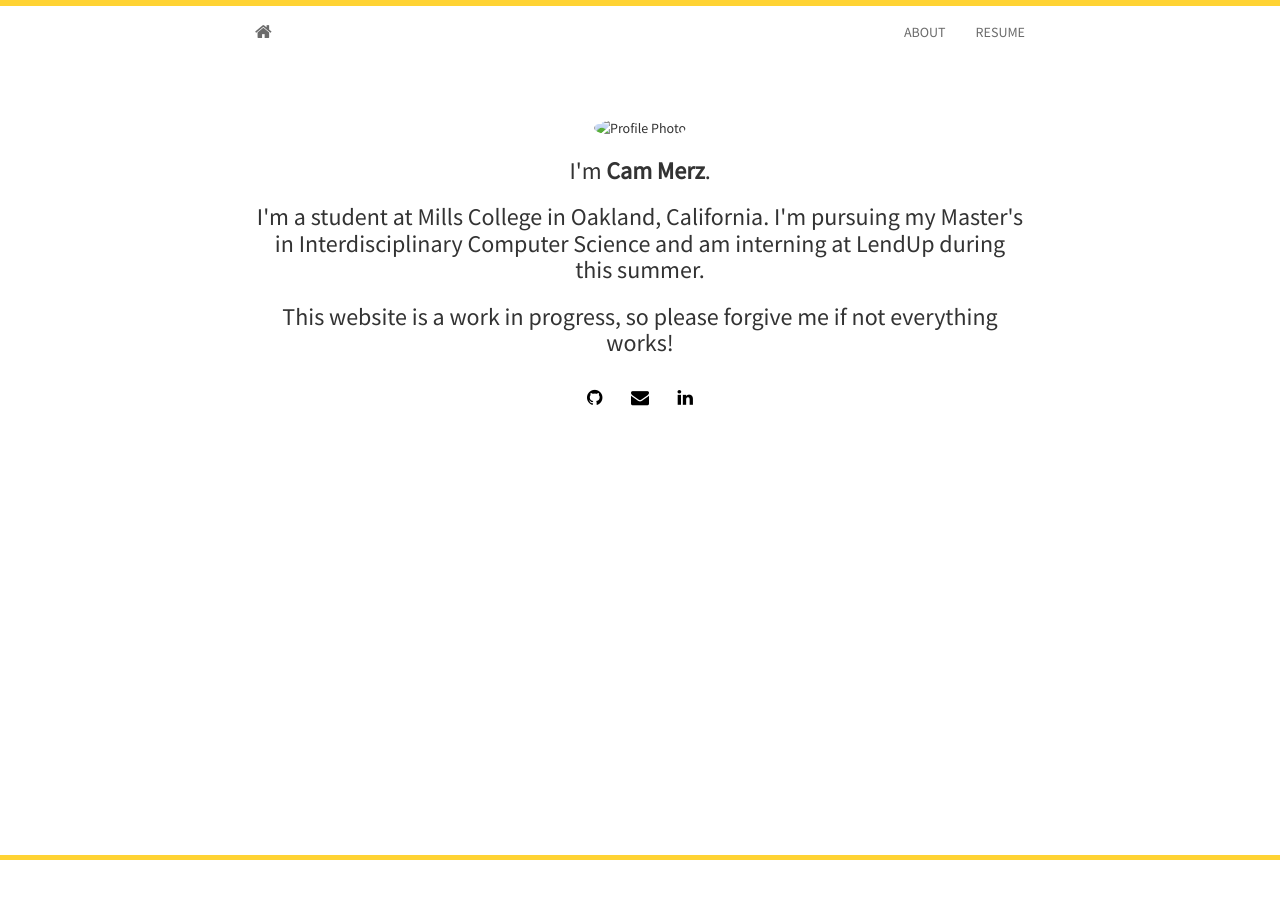
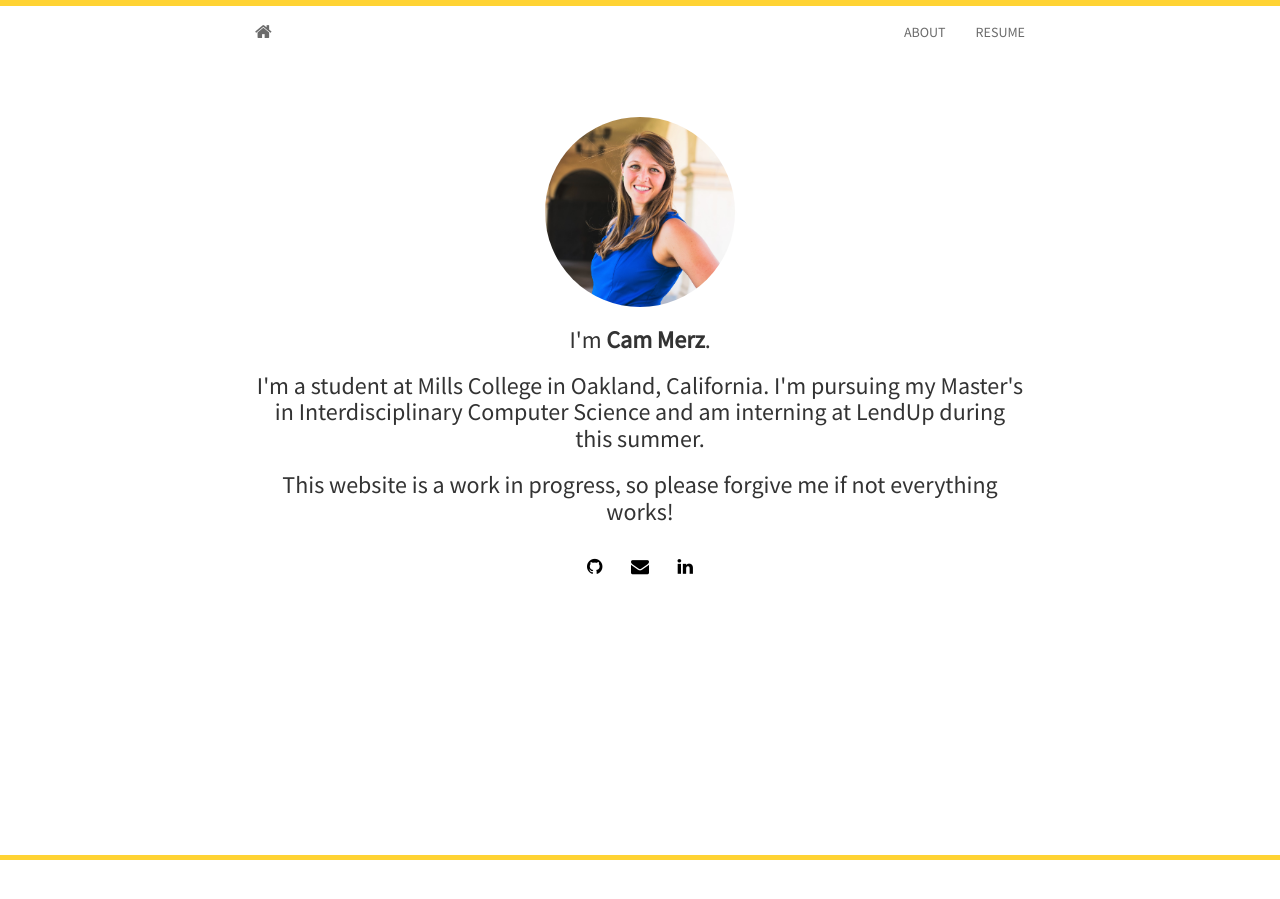
Before and after one commit to camerose/camerose.github.io, a Jekyll site: the page built from index.html, in a window 1280 px wide. Built offline with Jekyll 4.4.1, drawn with Linux system fonts in a browser that asks for light colours; nearby versions of some CDN libraries; the list of posts is cut into pages by our own code.

Commit message:
fixing photo/about_me issue

```diff
--- a/_config.yml
+++ b/_config.yml
@@ -16,7 +16,7 @@ url: http://camillemerz.com
 title: Cam Merz
 author: Cam Merz
 description: Personal blog and resume
-avatar: photo.jpg
+avatar: ProfilePhoto.jpg
 email: cami.merz@gmail.com
 github: camerz # username
 linkedin: cammerz
--- a/about_me.html
+++ b/about_me.html
@@ -1,12 +1,13 @@
 ---
-layout: page
+layout: home
 ---
 
 <section id="about_me">
 	<div class="container">
 	  <div class="avatar">
-		<img class="img-circle" src="{{ site.baseurl }}static/img/{{ site.avatar }}" width="190px" alt="Profile Photo">
+		<img class="img-circle" src="{{ site.baseurl }}assets/images/{{ site.avatar }}" width="190px" alt="Profile Photo">
 	  </div>
+
 	  <h3>I'm <strong>{{ site.author }}</strong>.</h3>
 
 	  <h3>Currently, I'm pursuing my Master's in Interdisciplinary Computer Science at Mills College in Oakland, California. I received my Bachelor's in Bioegnineering from UC San Diego, where I also worked as a wilderness guide for Outback Adventures. </h3>
--- a/index.html
+++ b/index.html
@@ -5,7 +5,7 @@ layout: home
 <section id="about">
 	<div class="container">
 	  <div class="avatar">
-		<img class="img-circle" src="{{ site.baseurl }}static/img/{{ site.avatar }}" width="190px" alt="Profile Photo">
+		<img class="img-circle" src="{{ site.baseurl }}assets/images/{{ site.avatar }}" width="190px" alt="Profile Photo">
 	  </div>
 	  <h3>I'm <strong>{{ site.author }}</strong>.</h3>
 
```
Also changed, not shown: assets/images/ProfilePhoto.jpg (renamed from assets/photo.jpg).
